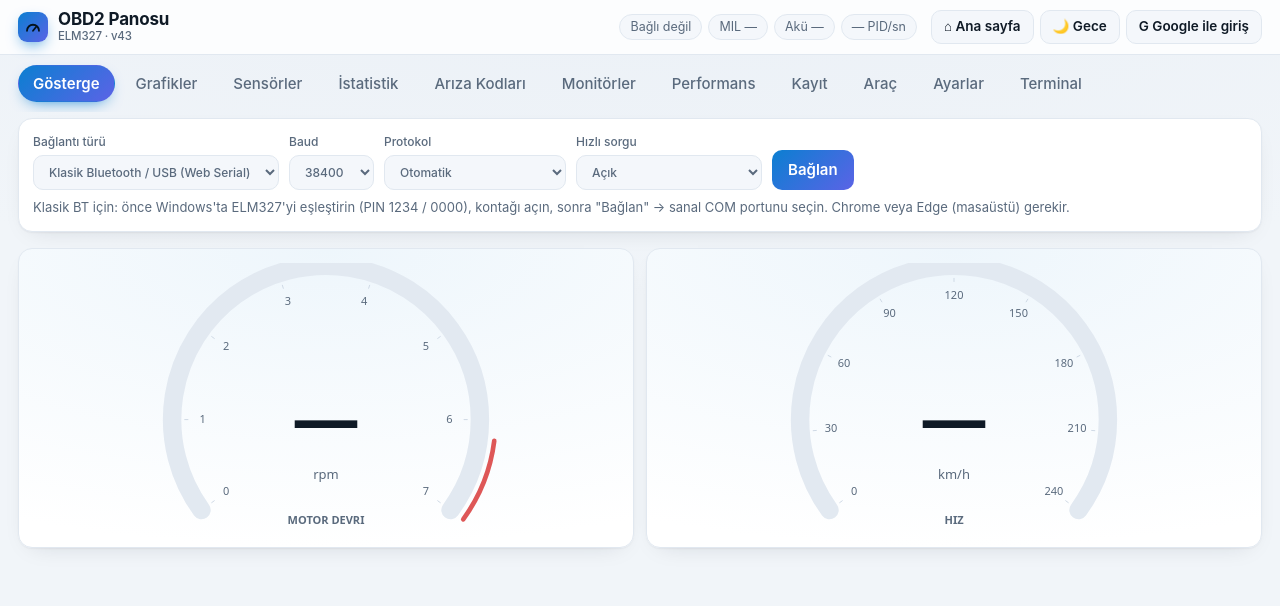
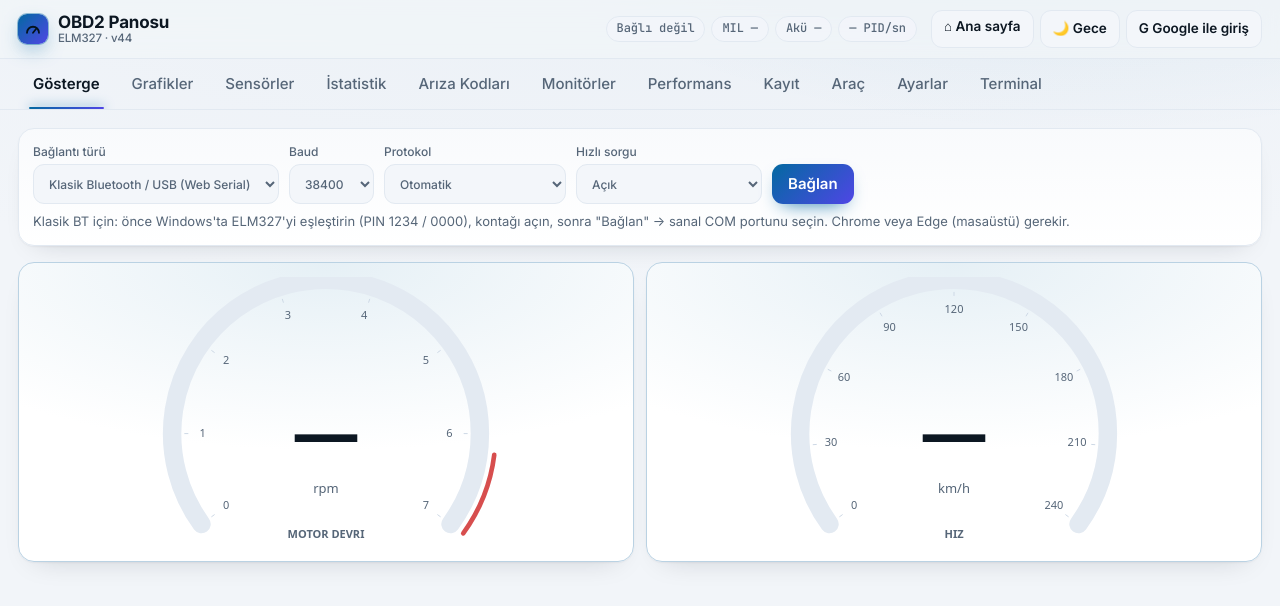
Before and after one commit to dogukangurtekin/car-scanner-obd2-dg, a plain HTML site: page panel.html in a window 1280 px wide. Drawn offline with Linux system fonts and the light colour scheme; no server answers.

Commit message:
Yeni gorsel tasarim: kokpit/cam gorunumu, Inter + JetBrains Mono, alt cizgili sekmeler, v44
Co-Authored-By: Claude Sonnet 5.5 <noreply@anthropic.com>

```diff
--- a/css/landing.css
+++ b/css/landing.css
@@ -1,15 +1,16 @@
 :root {
-  --bg: #0b1017; --bg2: #101823; --panel: #151e2b; --line: #243246; --text: #e8eef5; --muted: #93a3b8;
-  --accent: #3fb6ff; --accent2: #7be0b0; --onaccent: #04121c; --glow: rgba(63, 182, 255, .18);
+  --bg: #07090d; --bg2: #0c1118; --panel: #0e141c; --line: #1d2836; --text: #eaf0f7; --muted: #94a3b8;
+  --accent: #38bdf8; --accent2: #34d399; --onaccent: #04121c; --glow: rgba(56, 189, 248, .18);
+  --font: Inter, system-ui, -apple-system, 'Segoe UI', sans-serif; --mono: 'JetBrains Mono', ui-monospace, Consolas, monospace;
 }
 :root[data-theme=light] {
-  --bg: #f3f6fa; --bg2: #e9eef5; --panel: #ffffff; --line: #d6dee9; --text: #14202c; --muted: #5a6b7e;
-  --accent: #0a84d6; --accent2: #17803d; --onaccent: #ffffff; --glow: rgba(10, 132, 214, .12);
+  --bg: #f2f5f9; --bg2: #e8eef5; --panel: #ffffff; --line: #dbe3ee; --text: #0c1722; --muted: #566678;
+  --accent: #0369a1; --accent2: #0b7a45; --onaccent: #ffffff; --glow: rgba(3, 105, 161, .12);
 }
 * { box-sizing: border-box; }
 html { scroll-behavior: smooth; }
 body { margin: 0; background: radial-gradient(1100px 520px at 78% -8%, var(--glow), transparent 60%), var(--bg); color: var(--text);
-  font: 16px/1.55 system-ui, -apple-system, 'Segoe UI', sans-serif; }
+  font: 16px/1.55 var(--font); -webkit-font-smoothing: antialiased; }
 a { color: inherit; text-decoration: none; }
 .wrap { max-width: 1080px; margin: 0 auto; padding: 0 20px; }
 
@@ -87,3 +88,17 @@ footer { text-align: center; color: var(--muted); font-size: 13px; padding: 14px
   .test .cta { display: none; }
   .lead { font-size: 15.5px; margin-bottom: 16px; }
 }
+
+/* ---------- v2 ---------- */
+h1 { letter-spacing: -.03em; font-weight: 800; }
+h1 span { background: linear-gradient(90deg, var(--accent), #818cf8 60%, var(--accent2)); -webkit-background-clip: text; background-clip: text; color: transparent; }
+.btn.primary { background: linear-gradient(135deg, var(--accent), #818cf8); box-shadow: 0 12px 32px -10px var(--accent); }
+.ghost { min-height: 40px; }
+.card { background: linear-gradient(180deg, color-mix(in srgb, var(--panel) 92%, var(--accent) 8%), var(--panel)); transition: transform .2s, border-color .2s; }
+.card:hover { border-color: color-mix(in srgb, var(--accent) 40%, var(--line)); transform: translateY(-2px); }
+.test { background: radial-gradient(90% 120% at 100% 0%, var(--glow), transparent 60%), linear-gradient(180deg, var(--bg2), var(--panel)); }
+.result li span:last-child, .badge { font-family: var(--mono); }
+.eyebrow { font-family: var(--mono); font-size: 12px; }
+:focus-visible { outline: 2px solid var(--accent); outline-offset: 3px; }
+@media (prefers-reduced-motion: reduce) { .card, .btn { transition: none; } .card:hover { transform: none; } }
+@media (max-width: 480px) { nav.top { gap: 8px; } .ghost { padding: 8px 11px; font-size: 14px; } .logo { font-size: 15px; } }
--- a/css/style.css
+++ b/css/style.css
@@ -1,21 +1,22 @@
 /* ---------- Tasarım belirteçleri ---------- */
 :root {
-  --bg: #0a0e13; --bg2: #0e141c; --panel: #121923; --panel2: #1a2330; --line: #243040; --line2: #2e3b4e;
-  --text: #e9eff6; --muted: #8b99ab; --accent: #4cc2ff; --accent2: #7b8cff; --good: #34d399; --warn: #fbbf24; --bad: #f87171;
-  --track: #1f2a38; --grid: #1f2a38; --term: #070a0e; --onaccent: #04121c;
-  --shadow: 0 1px 0 rgba(255,255,255,.03) inset, 0 8px 24px -12px rgba(0,0,0,.6);
-  --r: 14px; --r-sm: 10px; --gap: 12px;
+  --bg: #07090d; --bg2: #0c1118; --panel: #0e141c; --panel2: #151d28; --line: #1d2836; --line2: #2a3a4d;
+  --text: #eaf0f7; --muted: #8e9db1; --accent: #38bdf8; --accent2: #818cf8; --good: #34d399; --warn: #fbbf24; --bad: #f87171;
+  --track: #18222f; --grid: #18222f; --term: #05070a; --onaccent: #04121c; --glow: rgba(56,189,248,.16);
+  --shadow: 0 1px 0 rgba(255,255,255,.04) inset, 0 12px 32px -16px rgba(0,0,0,.7);
+  --r: 16px; --r-sm: 11px; --gap: 12px;
   --font: Inter, system-ui, -apple-system, 'Segoe UI', Roboto, sans-serif;
+  --mono: 'JetBrains Mono', ui-monospace, 'SF Mono', Consolas, monospace;
 }
 :root[data-theme=light] {
-  --bg: #f1f5f9; --bg2: #e8eef5; --panel: #ffffff; --panel2: #f4f7fb; --line: #e1e8f0; --line2: #cfd9e5;
-  --text: #0f1a26; --muted: #5a6a7d; --accent: #0b7fd1; --accent2: #5b63e6; --good: #0f9d58; --warn: #b7791f; --bad: #d93a3a;
-  --track: #e2e9f1; --grid: #e6ecf3; --term: #f7f9fc; --onaccent: #ffffff;
-  --shadow: 0 1px 2px rgba(15,26,38,.05), 0 8px 24px -14px rgba(15,26,38,.18);
+  --bg: #f2f5f9; --bg2: #e8eef5; --panel: #ffffff; --panel2: #f3f6fa; --line: #e2e9f1; --line2: #cdd8e5;
+  --text: #0c1722; --muted: #566678; --accent: #0369a1; --accent2: #4f46e5; --good: #0b8a4f; --warn: #a15c07; --bad: #d12f2f;
+  --track: #e3eaf2; --grid: #e7edf4; --term: #f7f9fc; --onaccent: #ffffff; --glow: rgba(3,105,161,.10);
+  --shadow: 0 1px 2px rgba(12,23,34,.05), 0 12px 28px -18px rgba(12,23,34,.22);
 }
 * { box-sizing: border-box; }
 html, body { margin: 0; color: var(--text); font: 15px/1.45 var(--font); -webkit-font-smoothing: antialiased; }
-body { background: radial-gradient(1200px 500px at 50% -200px, var(--bg2), var(--bg)) fixed, var(--bg); min-height: 100vh; }
+body { background: radial-gradient(900px 420px at 85% -160px, var(--glow), transparent 70%), radial-gradient(1200px 500px at 50% -200px, var(--bg2), var(--bg)) fixed, var(--bg); min-height: 100vh; }
 button, select, input { font: inherit; color: inherit; }
 :focus-visible { outline: 2px solid var(--accent); outline-offset: 2px; }
 
@@ -172,3 +173,37 @@ tbody tr:last-child td { border-bottom: 0; }
 .tile[data-alert=warn] .v, .chart[data-alert=warn] .hd span { color: var(--warn); }
 .chart .al { margin-top: 6px; padding: 4px 10px; border-radius: 8px; font-size: 12.5px; font-weight: 600; color: #fff; background: #e53935; animation: alertBlink 1s ease-in-out infinite; }
 @media (prefers-reduced-motion: reduce) { .alertbar, .tile, .chart, .tile .v, .chart .hd span, .alertbar, .chart .al { animation: none !important; } }
+
+/* ---------- v2: kokpit / cam görünümü ---------- */
+header { background: color-mix(in srgb, var(--bg) 72%, transparent); }
+header h1 .logo { box-shadow: 0 0 0 1px color-mix(in srgb, var(--accent) 40%, transparent), 0 8px 22px -8px var(--accent); }
+.pill { background: color-mix(in srgb, var(--panel2) 80%, transparent); font-family: var(--mono); font-size: 12px; letter-spacing: -.01em; }
+nav { gap: 2px; border-bottom: 1px solid var(--line); padding: 0 18px; margin-bottom: 12px; max-width: none; }
+nav::after { content: ''; flex: 1 0 18px; }
+nav button { position: relative; border-radius: 0; padding: 13px 14px; min-height: 44px; background: transparent !important; box-shadow: none !important; color: var(--muted); font-weight: 500; }
+nav button:hover { color: var(--text); }
+nav button.active { color: var(--text); font-weight: 600; }
+nav button.active::after { content: ''; position: absolute; left: 10px; right: 10px; bottom: -1px; height: 2px; border-radius: 2px; background: linear-gradient(90deg, var(--accent), var(--accent2)); box-shadow: 0 0 12px var(--accent); }
+.card { background: linear-gradient(180deg, color-mix(in srgb, var(--panel2) 55%, var(--panel)), var(--panel)); border-color: var(--line); }
+.btn { box-shadow: 0 8px 20px -10px var(--accent); min-height: 38px; }
+.btn.alt { box-shadow: none; }
+.btn.danger { box-shadow: 0 8px 20px -10px var(--bad); }
+.gauges .card { background: radial-gradient(110% 90% at 50% 0%, color-mix(in srgb, var(--accent) 10%, var(--panel)), var(--panel) 70%); border-color: color-mix(in srgb, var(--accent) 18%, var(--line)); }
+.tile::before { top: 0; left: 14px; right: 14px; bottom: auto; width: auto; height: 2px; border-radius: 0 0 3px 3px; opacity: .7; }
+.tile .v, .kpi .v, .chart .hd span, .big { font-family: var(--mono); font-weight: 600; letter-spacing: -.03em; }
+.tile .v { font-size: 25px; }
+.tile:hover { border-color: color-mix(in srgb, var(--accent) 35%, var(--line)); }
+.tile.bad::before, .tile[data-alert=crit]::before { top: 0; bottom: auto; width: auto; }
+.chart canvas { height: 200px; }
+th { background: transparent; }
+#term { box-shadow: inset 0 0 0 1px color-mix(in srgb, var(--accent) 8%, transparent); }
+.toast { backdrop-filter: blur(12px); -webkit-backdrop-filter: blur(12px); background: color-mix(in srgb, var(--panel2) 88%, transparent); }
+select, input[type=text], input[type=number], input[type=search] { min-height: 40px; }
+@media (max-width: 720px) {
+  nav { padding: 0 6px; }
+  nav button { padding: 12px 11px; font-size: 13.5px; }
+  .tile::before { left: 10px; right: 10px; height: 2px; top: 0; width: auto; }
+  .tile .v { font-size: 17px; }
+}
+@media (prefers-reduced-motion: reduce) { * { transition-duration: .01ms !important; scroll-behavior: auto !important; } }
+@media (max-width: 720px) { .actions .btn { min-height: 34px; padding: 4px 10px; } }
--- a/js/cloud.js
+++ b/js/cloud.js
@@ -1,6 +1,6 @@
 // Google ile giriş + yolculuk istatistiklerini kullanıcı hesabına (Firestore) yedekleme
-import { FIREBASE_CONFIG } from './cloud-config.js?v=43';
-import { loadTrips, saveTrip, tserGet, tserSave, recList, recRows, recSave } from './store.js?v=43';
+import { FIREBASE_CONFIG } from './cloud-config.js?v=44';
+import { loadTrips, saveTrip, tserGet, tserSave, recList, recRows, recSave } from './store.js?v=44';
 
 const FB = 'https://www.gstatic.com/firebasejs/10.12.2/';
 const $ = (s) => document.querySelector(s);
--- a/js/diag.js
+++ b/js/diag.js
@@ -1,6 +1,6 @@
-import { KW1281, KWError, MODULES, vagToP, decodeValue } from './kw1281.js?v=43';
-import { KLineSerial } from './kwio.js?v=43';
-import { snapSave, snapList, snapDelete } from './store.js?v=43';
+import { KW1281, KWError, MODULES, vagToP, decodeValue } from './kw1281.js?v=44';
+import { KLineSerial } from './kwio.js?v=44';
+import { snapSave, snapList, snapDelete } from './store.js?v=44';
 
 const $ = (s) => document.querySelector(s);
 const hex = (n) => n.toString(16).toUpperCase().padStart(2, '0');
--- a/js/elm.js
+++ b/js/elm.js
@@ -1,5 +1,5 @@
-import { PIDS, STATUS_PID } from './pids.js?v=43';
-import { decodeDtcs } from './dtc.js?v=43';
+import { PIDS, STATUS_PID } from './pids.js?v=44';
+import { decodeDtcs } from './dtc.js?v=44';
 
 const clean = (l) => l.replace(/^\d+:/, '').replace(/\s+/g, '').toUpperCase();
 const hexBytes = (s) => (s.match(/../g) || []).map((h) => parseInt(h, 16));
--- a/panel.html
+++ b/panel.html
@@ -9,11 +9,13 @@
 <meta name="robots" content="noindex,follow">
 <meta name="color-scheme" content="dark light">
 <script>try{var t=localStorage.getItem('theme')||(matchMedia('(prefers-color-scheme: light)').matches?'light':'dark');document.documentElement.dataset.theme=t}catch(e){}</script>
-<link rel="stylesheet" href="css/style.css?v=43">
+<link rel="preconnect" href="https://fonts.googleapis.com"><link rel="preconnect" href="https://fonts.gstatic.com" crossorigin>
+<link rel="stylesheet" href="https://fonts.googleapis.com/css2?family=Inter:wght@400;500;600;700;800&family=JetBrains+Mono:wght@500;600&display=swap">
+<link rel="stylesheet" href="css/style.css?v=45">
 </head>
 <body>
 <header>
-  <h1><span class="logo"><svg viewBox="0 0 24 24" fill="none" stroke="#04121c" stroke-width="2.4" stroke-linecap="round"><path d="M4 17a8 8 0 1 1 16 0"/><path d="M12 17l4-5"/></svg></span><span class="ttl"><span id="carName">OBD2 Panosu</span><small id="carSub">ELM327 · v43</small></span></h1>
+  <h1><span class="logo"><svg viewBox="0 0 24 24" fill="none" stroke="#04121c" stroke-width="2.4" stroke-linecap="round"><path d="M4 17a8 8 0 1 1 16 0"/><path d="M12 17l4-5"/></svg></span><span class="ttl"><span id="carName">OBD2 Panosu</span><small id="carSub">ELM327 · v44</small></span></h1>
   <div class="status">
     <span class="pill" id="stConn">Bağlı değil</span>
     <span class="pill mil" id="stMil" title="Motor arıza lambası">MIL —</span>
@@ -259,6 +261,6 @@
     </div>
   </section>
 </main>
-<script type="module" src="js/app.js?v=43"></script>
+<script type="module" src="js/app.js?v=44"></script>
 </body>
 </html>
```
Also changed, not shown: diag.html (+2 -2 lines), index.html (+3 -1 lines), js/app.js (+10 -10 lines), js/extra.js (+8 -8 lines).
